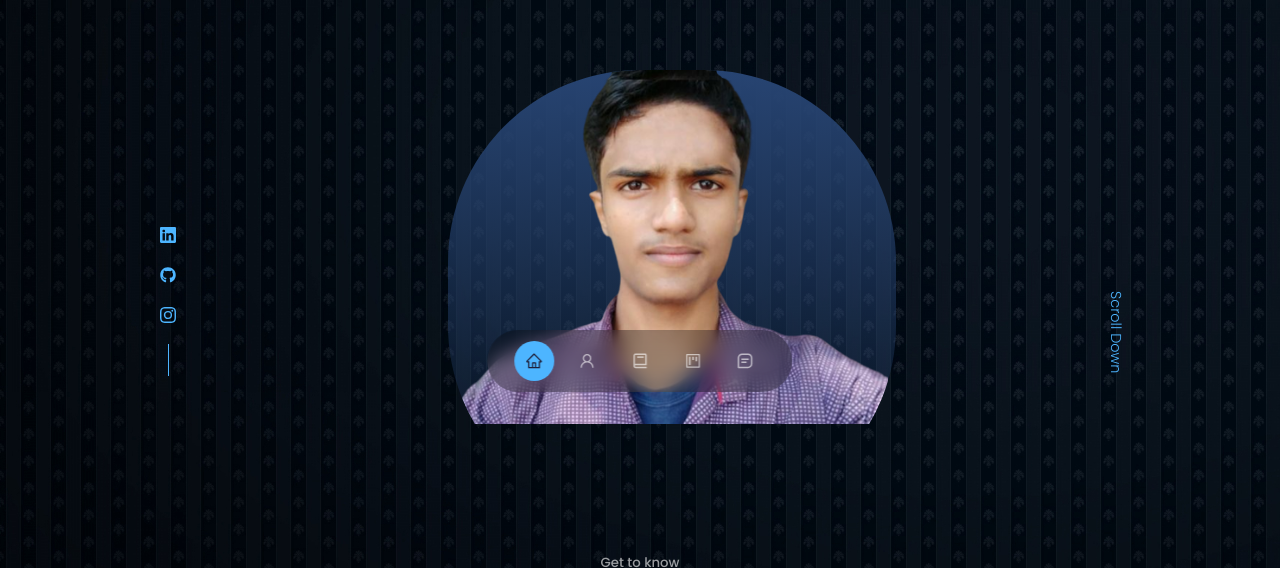
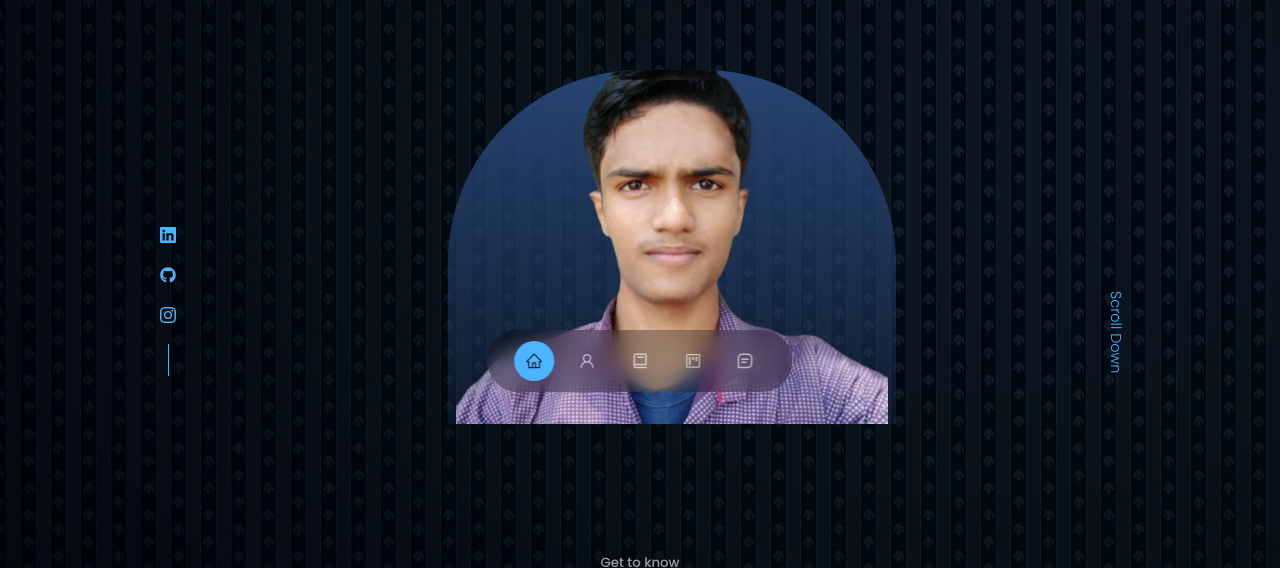
Before and after one commit to thekalyan001/KalyanMishra, a React (Create React App) app: page / in a window 1280 px wide. Shown: the part 376-944 px from the top of the page. Built offline with nearby package versions, Linux system fonts and the light colour scheme.

Commit message:
Update header.css

```diff
--- a/src/components/header/header.css
+++ b/src/components/header/header.css
@@ -59,7 +59,7 @@ header {
     position: absolute;
     left: calc(50% - 12rem);
     margin-top: 8rem;
-    border-radius: 12rem 12rem 12rem 12rem; /*top left, top right, bottom right, bottom left*/
+    border-radius: 12rem 12rem 2rem 2rem; /*top left, top right, bottom right, bottom left*/
     overflow: hidden;
     padding: 0rem 0.5rem 0.5rem 0.5rem;/* top me padding, all three side*/
 }
```
